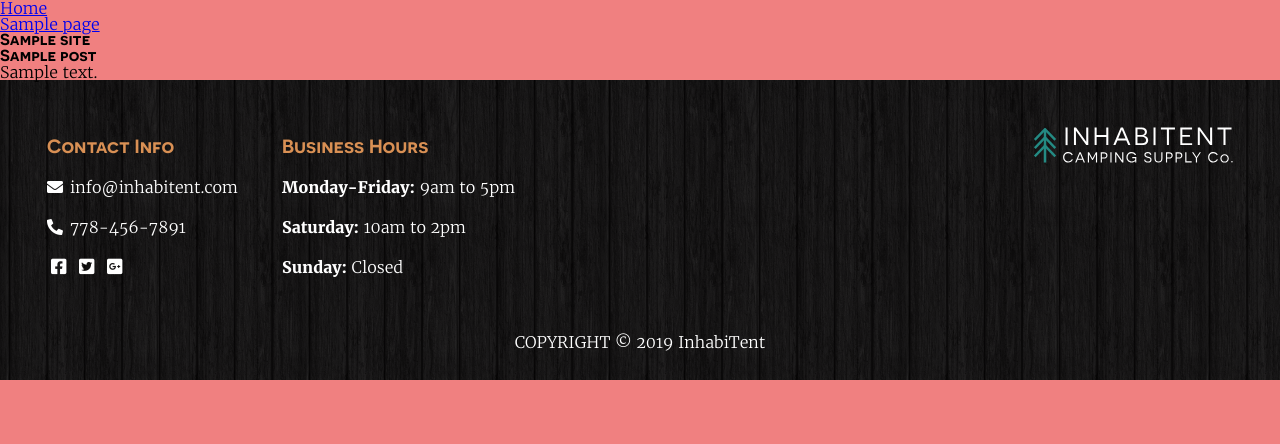
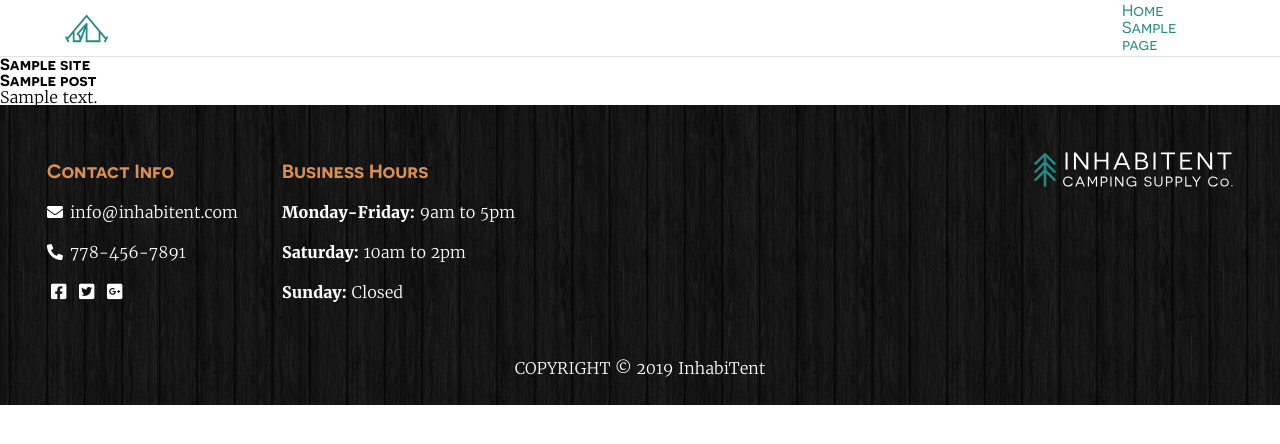
Before and after one commit to kbaistrocchi/inhabitent, a WordPress theme: template themes/inhabitent/home.php in a window 1280 px wide. Shown: the top 444 px of the page. Run offline with PHP 8.4 and a stand-in for WordPress, Linux system fonts and the light colour scheme; the site name, menu and one post (Sample post) are stand-ins, and other content is empty; some libraries are stand-ins or nearby versions.

Commit message:
style: basic header for post pages (green text)

```diff
--- a/themes/inhabitent/header.php
+++ b/themes/inhabitent/header.php
@@ -6,14 +6,17 @@
     <meta charset="<?php bloginfo('charset'); ?>">
     <meta name="viewport" content="width=device-width, initial-scale=1.0">
     <meta http-equiv="X-UA-Compatible" content="ie=edge">
+    <!-- <link rel="shortcut icon" type="image/x-icon" href="<?php echo get_template_directory_uri();?>/images/logos/inhabitent-logo-tent.svg"> -->
     <!-- make title dynamic - Grabs info from title in General settings-->
     <title><?php bloginfo('title'); ?></title>
 </head>
 <!-- add a diff class name depending on which page we're on -->
 <body <?php body_class(); ?>>
+    <header>
+        <img src="<?php echo get_template_directory_uri();?>/images/logos/inhabitent-logo-tent.svg" alt="tent logo">
+        <?php wp_nav_menu( array(
+            'theme_location' => 'primary'
+        )); ?>
+    </header>
 
-<?php wp_nav_menu( array(
-    'theme_location' => 'primary'
-));
-?>
- <h1><?php bloginfo('name'); ?>
+    <h1><?php bloginfo('name'); ?>
--- a/themes/inhabitent/sass/base/_typography.scss
+++ b/themes/inhabitent/sass/base/_typography.scss
@@ -85,3 +85,12 @@
   h3 {
       font-size: 1.2rem;
   }
+
+  a {
+     color: $green-onbrand;
+     font-family: 'Novecento';
+     text-decoration: none;
+     &:hover {
+          color: $orange-onbrand;
+     };
+  }
--- a/themes/inhabitent/sass/layout/_header.scss
+++ b/themes/inhabitent/sass/layout/_header.scss
@@ -0,0 +1,19 @@
+header {
+    height: 30px;
+    display: flex;
+    justify-content: space-between;
+    align-items: center;
+    border-bottom: 1px solid #e1e1e1;
+    padding: 1% 5%;
+    img {
+        width: 45px;
+    }
+    .menu {
+        width: 33%;
+    };
+    .menu ul {
+        display: flex;
+        justify-content: space-around;
+        text-transform: uppercase;
+    }
+}
--- a/themes/inhabitent/sass/pages/_home.scss
+++ /dev/null
@@ -1,3 +0,0 @@
-body {
-    background: lightcoral;
-}
--- a/themes/inhabitent/sass/themes/_admin.scss
+++ /dev/null
@@ -1,4 +0,0 @@
-#login h1 a, .login h1 a {
-    width: 500px;
-
-}
--- a/themes/inhabitent/style.css
+++ b/themes/inhabitent/style.css
@@ -108,6 +108,38 @@ h1, h2, h3, h4, h5 {
 h3 {
   font-size: 1.2rem; }
 
+a {
+  color: #248A83;
+  font-family: 'Novecento';
+  text-decoration: none; }
+  a:hover {
+    color: #d99054; }
+
+header {
+  height: 30px;
+  display: -webkit-box;
+  display: -ms-flexbox;
+  display: flex;
+  -webkit-box-pack: justify;
+      -ms-flex-pack: justify;
+          justify-content: space-between;
+  -webkit-box-align: center;
+      -ms-flex-align: center;
+          align-items: center;
+  border-bottom: 1px solid #e1e1e1;
+  padding: 1% 5%; }
+  header img {
+    width: 45px; }
+  header .menu {
+    width: 33%; }
+  header .menu ul {
+    display: -webkit-box;
+    display: -ms-flexbox;
+    display: flex;
+    -ms-flex-pack: distribute;
+        justify-content: space-around;
+    text-transform: uppercase; }
+
 footer {
   height: 300px;
   background-image: url("images/dark-wood@2x.png");
@@ -171,9 +203,3 @@ footer .hours {
 
 .copyright {
   text-align: center; }
-
-body {
-  background: lightcoral; }
-
-#login h1 a, .login h1 a {
-  width: 500px; }
```
Also changed, not shown: themes/inhabitent/functions.php (+8 -0 lines), themes/inhabitent/build/css/style.min.css, 1 other file.
